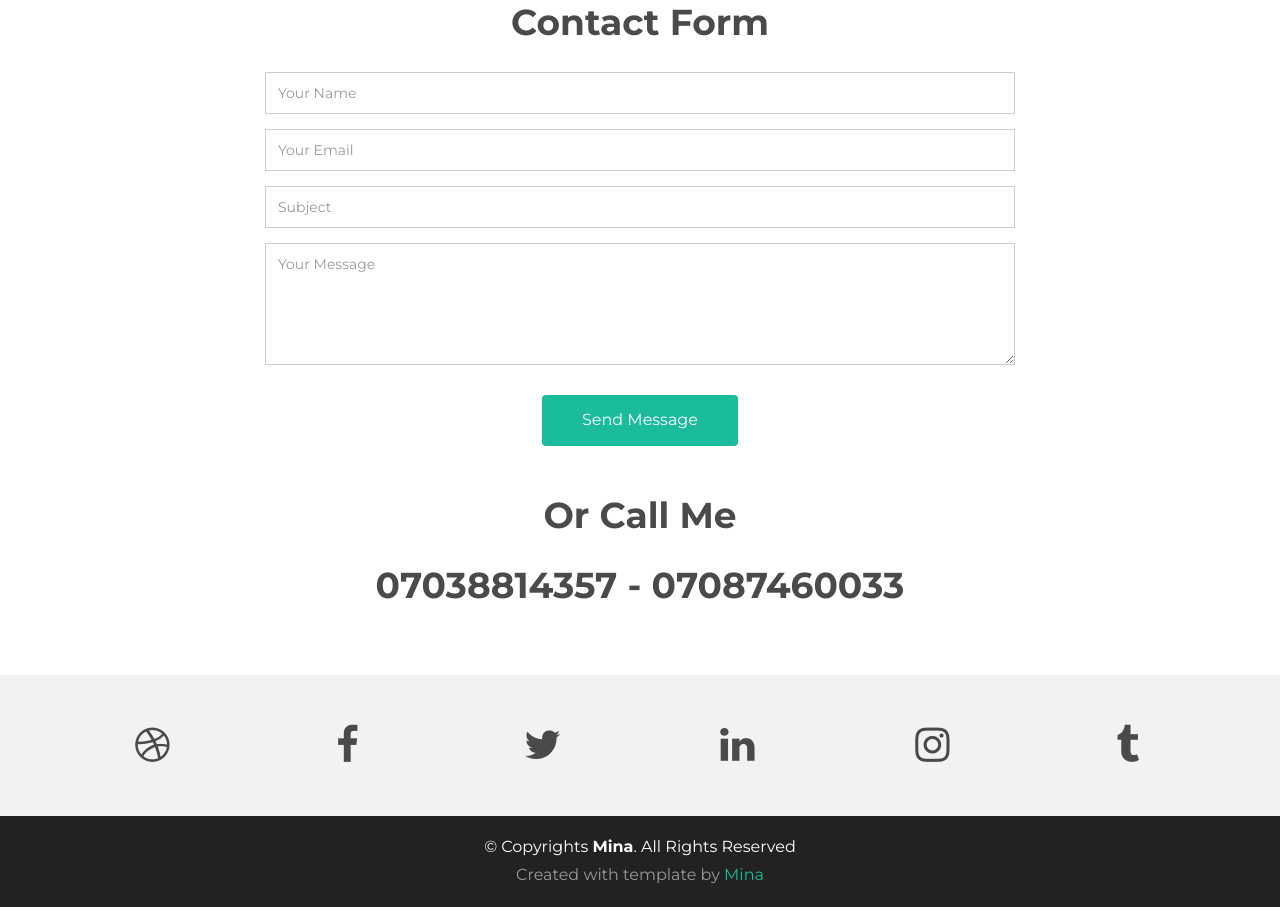
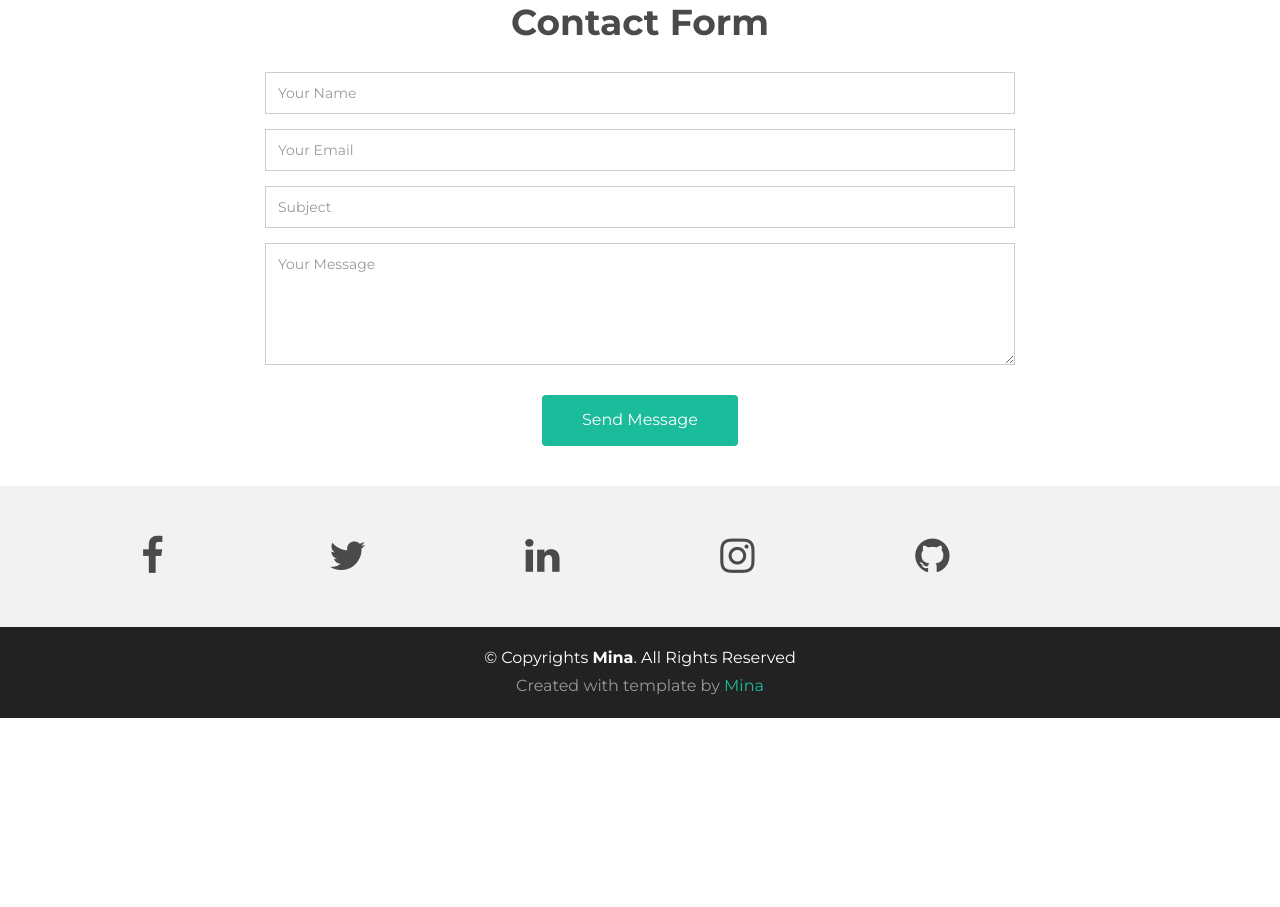
Before and after one commit to amina69/portfolio, a plain HTML site: page contact.html in a window 1280 px wide. Shown: the part 360-1267 px from the top of the page. After the commit the page ends 1078 px from the top, so only its background shows below. Drawn offline with Linux system fonts and the light colour scheme.

Commit message:
link changes

```diff
--- a/contact.html
+++ b/contact.html
@@ -95,10 +95,6 @@
 
           </form>
 
-          <div class="added">
-            <h2 class="centered">Or Call Me</h2>
-            <h2 class="centered">07038814357 - 07087460033</h2>
-          </div>
 
         </div>
       </div>
@@ -108,9 +104,6 @@
   <div id="social">
     <div class="container">
       <div class="row centered">
-        <div class="col-lg-2">
-          <a href="#"><i class="fa fa-dribbble"></i></a>
-        </div>
         <div class="col-lg-2">
           <a href="#"><i class="fa fa-facebook"></i></a>
         </div>
@@ -124,7 +117,7 @@
           <a href="#"><i class="fa fa-instagram"></i></a>
         </div>
         <div class="col-lg-2">
-          <a href="#"><i class="fa fa-tumblr"></i></a>
+          <a href="#"><i class="fa fa-github"></i></a>
         </div>
 
       </div>
```
Also changed, not shown: about.html (+1 -4 lines), index.html (+1 -4 lines), works.html (+1 -4 lines).
